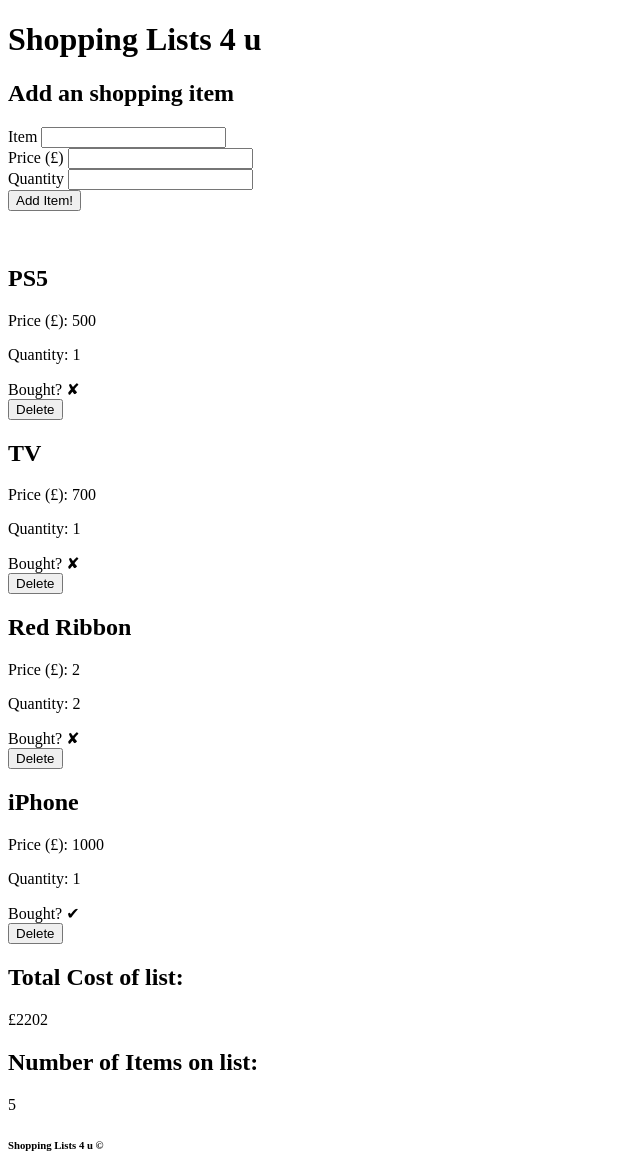
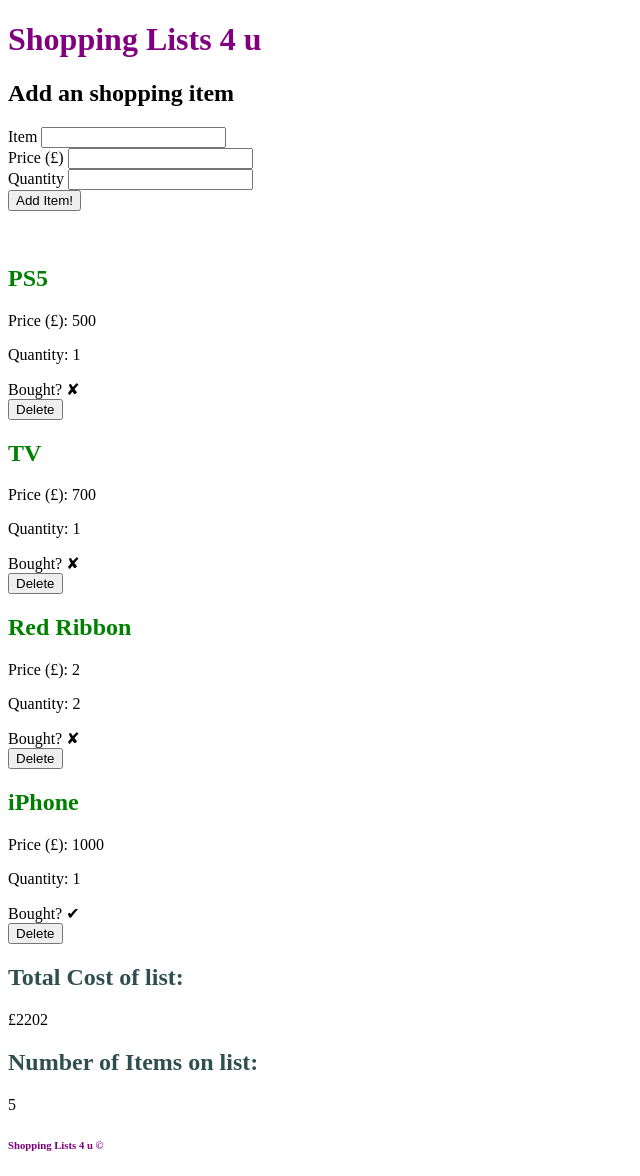
Before and after one commit to garyb6/Shopping-List-Flask-HW, a Flask app: page /list in a window 1280 px wide. Shown: the part 26-1202 px from the top of the page, without its empty margins (0-640 px from the left). Run offline with Flask 2, Linux system fonts and the light colour scheme.

Commit message:
added very very basic css

```diff
--- a/templates/base.html
+++ b/templates/base.html
@@ -16,6 +16,6 @@
         {% endblock%}
     </body>
     <footer>
-        <h6> Shopping Lists 4 u &copy; </h6>
+        <h6 style="color: purple"> Shopping Lists 4 u &copy; </h6>
     </footer>
     </html>
--- a/templates/index.html
+++ b/templates/index.html
@@ -1,6 +1,6 @@
 {% extends 'base.html' %}
 {% block content%}
-        <h1>Shopping Lists 4 u</h1>
+        <h1 style="color: purple">Shopping Lists 4 u</h1>
         <h2> Add an shopping item </h2>
         <form action='/list' method='post'>
             <label for='name'>Item</label>
@@ -16,7 +16,7 @@
         </form>
         <br>
         {% for item in items%}
-        <h2>{{item.name}}</h2>
+        <h2 style="color: green;">{{item.name}}</h2>
         <p>Price (£): {{item.price}}</p>
         <p>Quantity: {{item.quantity}}</p>
             {% if item.bought%}
@@ -30,7 +30,7 @@
             </form>
         {% endfor %}
 
-        <h2>Total Cost of list:</h2> <p>£{{items|sum(attribute='price')}}</p>
-    <h2>Number of Items on list:</h2><p>{{items|sum(attribute='quantity')}}</p>
+        <h2 style="color: darkslategray;">Total Cost of list:</h2> <p>£{{items|sum(attribute='price')}}</p>
+    <h2 style="color: darkslategray;">Number of Items on list:</h2><p>{{items|sum(attribute='quantity')}}</p>
 
 {% endblock %}
```
